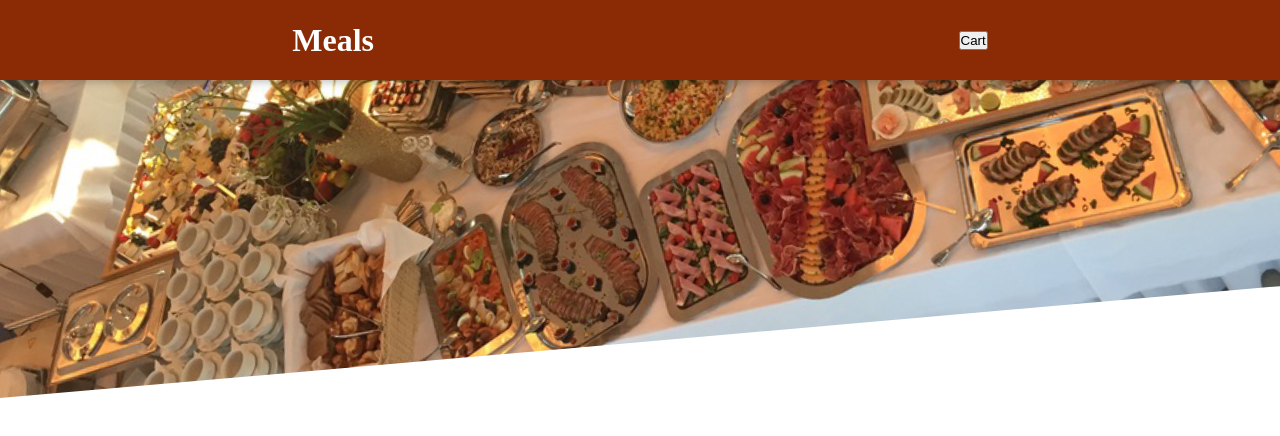
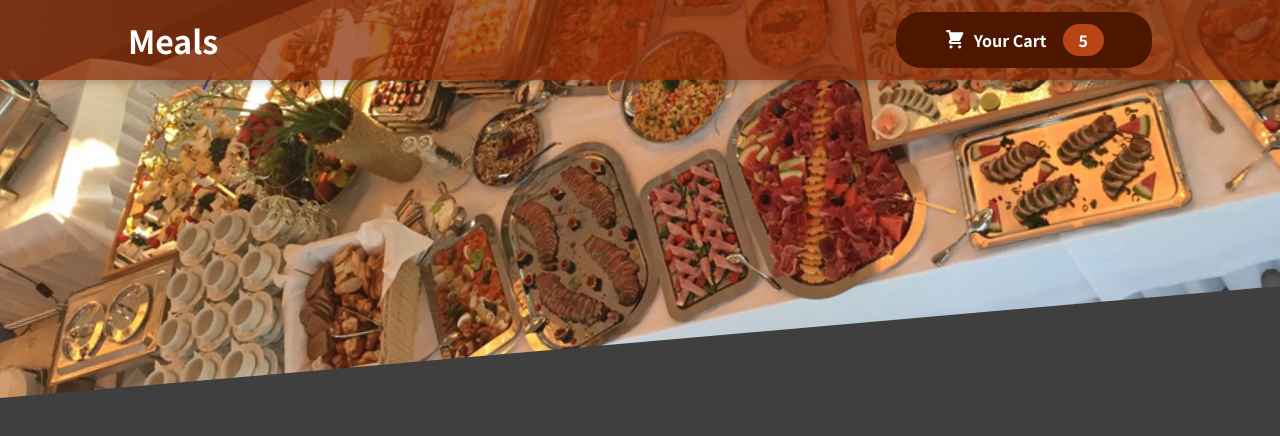
Before and after one commit to NMShihab/react-food-delivery-app, a React (Create React App) app: page / in a window 1280 px wide. Shown: the top 436 px of the page. Built offline with nearby package versions, Linux system fonts and the light colour scheme.

Commit message:
add cart button

```diff
--- a/src/App.js
+++ b/src/App.js
@@ -1,6 +1,5 @@
 import React from "react";
 import Header from "./components/Layout/Header";
-import "./App.css";
 
 function App() {
   return (
--- /dev/null
+++ b/src/components/Cart/CartIcon.js
@@ -0,0 +1,13 @@
+const CartIcon = () => {
+  return (
+    <svg
+      xmlns="http://www.w3.org/2000/svg"
+      viewBox="0 0 20 20"
+      fill="currentColor"
+    >
+      <path d="M3 1a1 1 0 000 2h1.22l.305 1.222a.997.997 0 00.01.042l1.358 5.43-.893.892C3.74 11.846 4.632 14 6.414 14H15a1 1 0 000-2H6.414l1-1H14a1 1 0 00.894-.553l3-6A1 1 0 0017 3H6.28l-.31-1.243A1 1 0 005 1H3zM16 16.5a1.5 1.5 0 11-3 0 1.5 1.5 0 013 0zM6.5 18a1.5 1.5 0 100-3 1.5 1.5 0 000 3z" />
+    </svg>
+  );
+};
+
+export default CartIcon;
--- a/src/components/Layout/Header.js
+++ b/src/components/Layout/Header.js
@@ -1,4 +1,5 @@
 import React from "react";
+import HeaderCartButton from "./HeaderCartButton";
 import mealsImage from "../../assets/meals.jpg";
 import style_classes from "./Header.module.css";
 
@@ -7,7 +8,7 @@
     <React.Fragment>
       <header className={style_classes.header}>
         <h1>Meals</h1>
-        <button>Cart</button>
+        <HeaderCartButton />
       </header>
       <div className={style_classes["main-image"]}>
         <img src={mealsImage} />
--- a/src/components/Layout/Header.module.css
+++ b/src/components/Layout/Header.module.css
@@ -4,12 +4,12 @@
   left: 0;
   width: 100%;
   height: 5rem;
-  background-color: #8a2b06;
+  background-color: hsla(17, 92%, 28%, 0.733);
   display: flex;
   color: white;
   align-items: center;
-  /* padding: 0 10%; */
-  justify-content: space-around;
+  padding: 0 10%;
+  justify-content: space-between;
   box-shadow: 0 2px 8px rgba(0, 0, 0, 0.25);
   z-index: 10;
 }
--- /dev/null
+++ b/src/components/Layout/HeaderCartButton.js
@@ -0,0 +1,17 @@
+import React from "react";
+import CartIcon from "../Cart/CartIcon";
+import style_classes from "./HeaderCartButton.module.css";
+
+const HeaderCartButton = (props) => {
+  return (
+    <button className={style_classes.button}>
+      <span className={style_classes.icon}>
+        <CartIcon />
+      </span>
+      <span>Your Cart</span>
+      <span className={style_classes.badge}>5</span>
+    </button>
+  );
+};
+
+export default HeaderCartButton;
--- /dev/null
+++ b/src/components/Layout/HeaderCartButton.module.css
@@ -0,0 +1,59 @@
+.button {
+  cursor: pointer;
+  font: inherit;
+  border: none;
+  background-color: #4d1601;
+  color: white;
+  padding: 0.75rem 3rem;
+  display: flex;
+  justify-content: space-around;
+  align-items: center;
+  border-radius: 25px;
+  font-weight: bold;
+}
+
+.button:hover,
+.button:active {
+  background-color: #2c0d00;
+}
+
+.icon {
+  width: 1.35rem;
+  height: 1.35rem;
+  margin-right: 0.5rem;
+}
+
+.badge {
+  background-color: #b94517;
+  padding: 0.25rem 1rem;
+  border-radius: 25px;
+  margin-left: 1rem;
+  font-weight: bold;
+}
+
+.button:hover .badge,
+.button:active .badge {
+  background-color: #92320c;
+}
+
+.bump {
+  animation: bump 300ms ease-out;
+}
+
+@keyframes bump {
+  0% {
+    transform: scale(1);
+  }
+  10% {
+    transform: scale(0.9);
+  }
+  30% {
+    transform: scale(1.1);
+  }
+  50% {
+    transform: scale(1.15);
+  }
+  100% {
+    transform: scale(1);
+  }
+}
--- a/src/index.css
+++ b/src/index.css
@@ -1,18 +1,14 @@
-/* body {
-  margin: 0;
-  font-family: -apple-system, BlinkMacSystemFont, 'Segoe UI', 'Roboto', 'Oxygen',
-    'Ubuntu', 'Cantarell', 'Fira Sans', 'Droid Sans', 'Helvetica Neue',
-    sans-serif;
-  -webkit-font-smoothing: antialiased;
-  -moz-osx-font-smoothing: grayscale;
+@import url("https://fonts.googleapis.com/css2?family=Noto+Sans+JP:wght@400;700&display=swap");
+
+* {
+  box-sizing: border-box;
 }
 
-code {
-  font-family: source-code-pro, Menlo, Monaco, Consolas, 'Courier New',
-    monospace;
-} */
+html {
+  font-family: "Noto Sans JP", sans-serif;
+}
 
-* {
+body {
   margin: 0;
-  padding: 0;
+  background-color: #3f3f3f;
 }
```
Also changed, not shown: src/App.css (deleted, +0 -38 lines), 1 other file (tests, documents, lock files or other folders).
